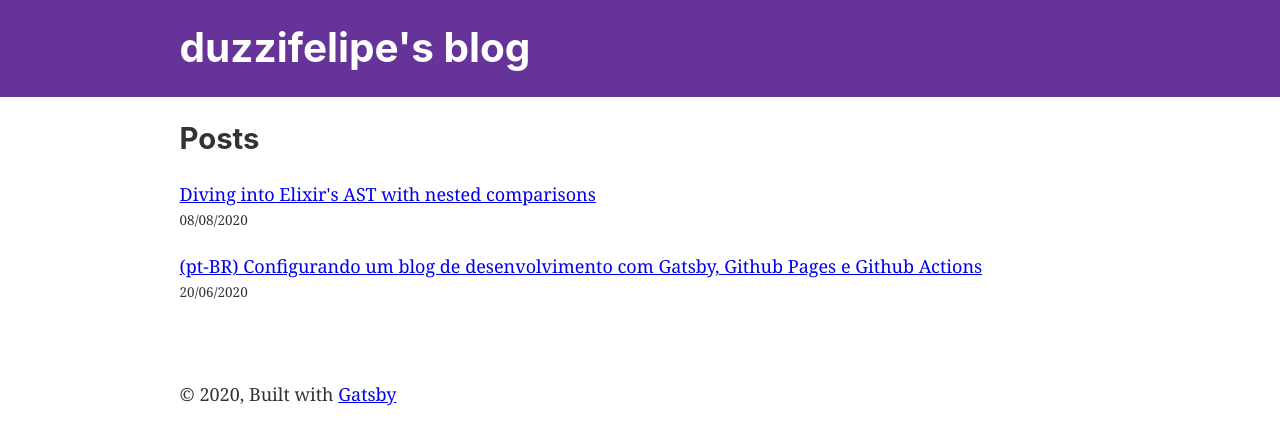
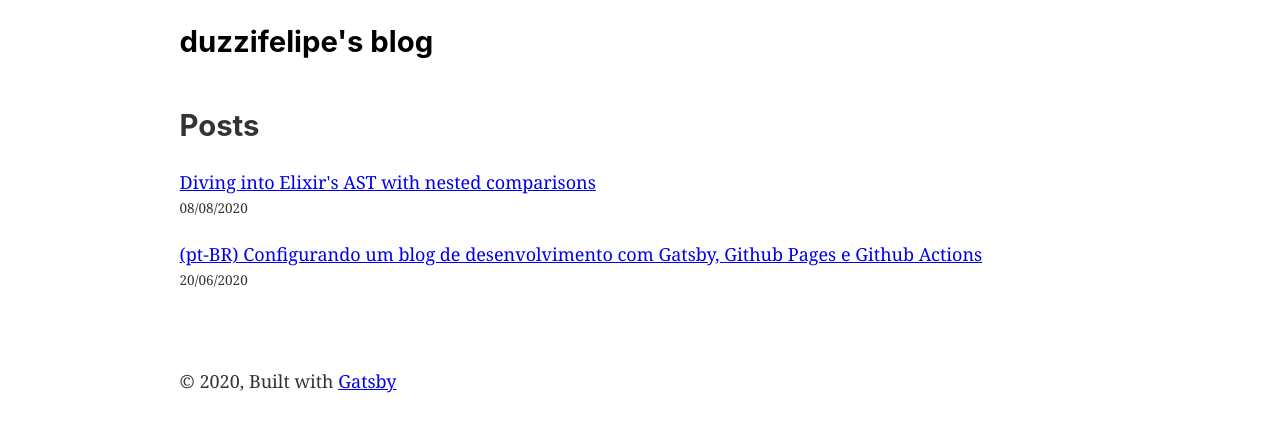
Before and after one commit to duzzifelipe/duzzifelipe.github.io, a Gatsby site: page / in a window 1280 px wide. Built offline with nearby package versions, Linux system fonts and the light colour scheme; Gatsby itself is replaced by a stand-in of ours.

Commit message:
refactor: change styles

```diff
--- a/src/components/header.js
+++ b/src/components/header.js
@@ -3,12 +3,7 @@ import PropTypes from "prop-types"
 import React from "react"
 
 const Header = ({ siteTitle }) => (
-  <header
-    style={{
-      background: `rebeccapurple`,
-      marginBottom: `1.45rem`,
-    }}
-  >
+  <header style={{ marginBottom: `1.45rem` }}>
     <div
       style={{
         margin: `0 auto`,
@@ -16,17 +11,17 @@ const Header = ({ siteTitle }) => (
         padding: `1.45rem 1.0875rem`,
       }}
     >
-      <h1 style={{ margin: 0 }}>
+      <h2 style={{ margin: 0 }}>
         <Link
           to="/"
           style={{
-            color: `white`,
+            color: `black`,
             textDecoration: `none`,
           }}
         >
           {siteTitle}
         </Link>
-      </h1>
+      </h2>
     </div>
   </header>
 )
--- a/src/components/layout.css
+++ b/src/components/layout.css
@@ -638,3 +638,7 @@ footer {
   margin-right: .1em;
   padding-right: 0;
 }
+
+.gatsby-highlight {
+  margin-bottom: 1.45rem;
+}
```
